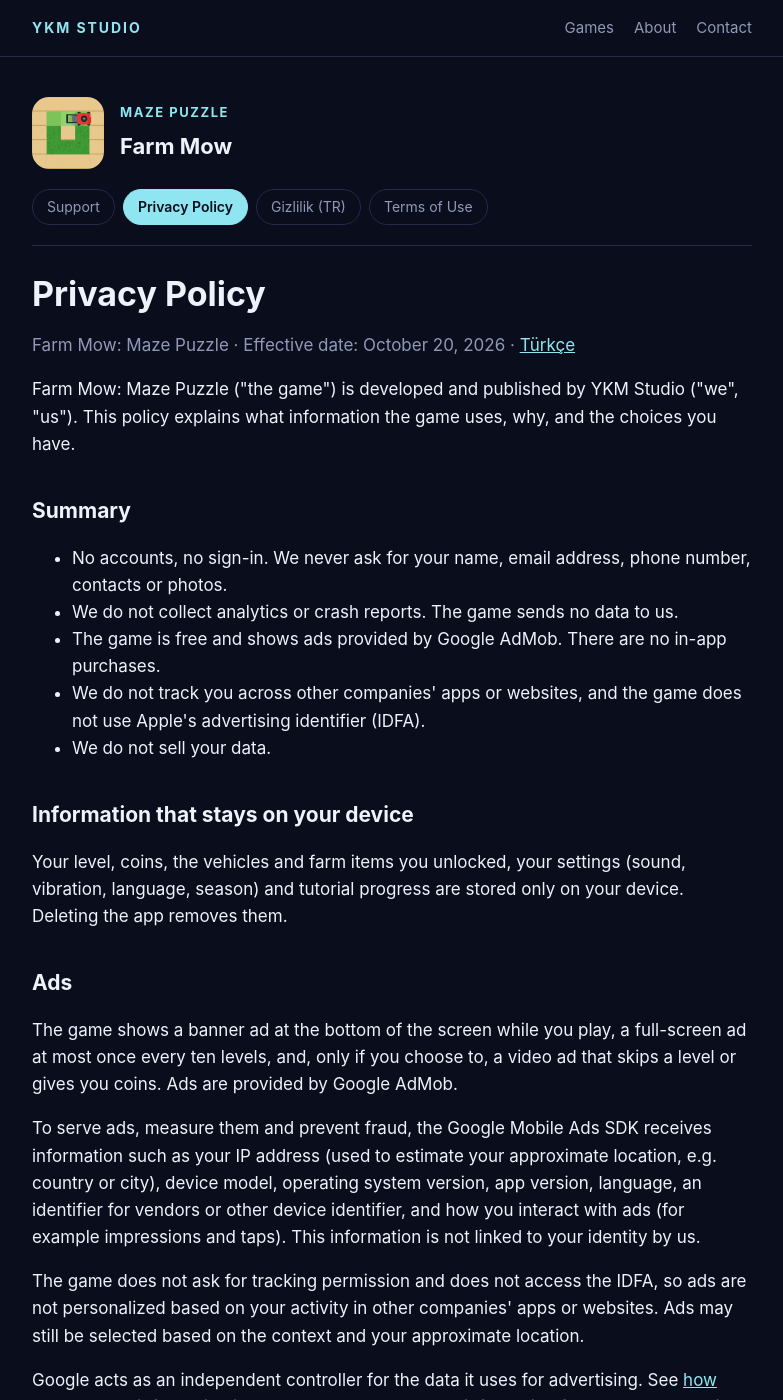
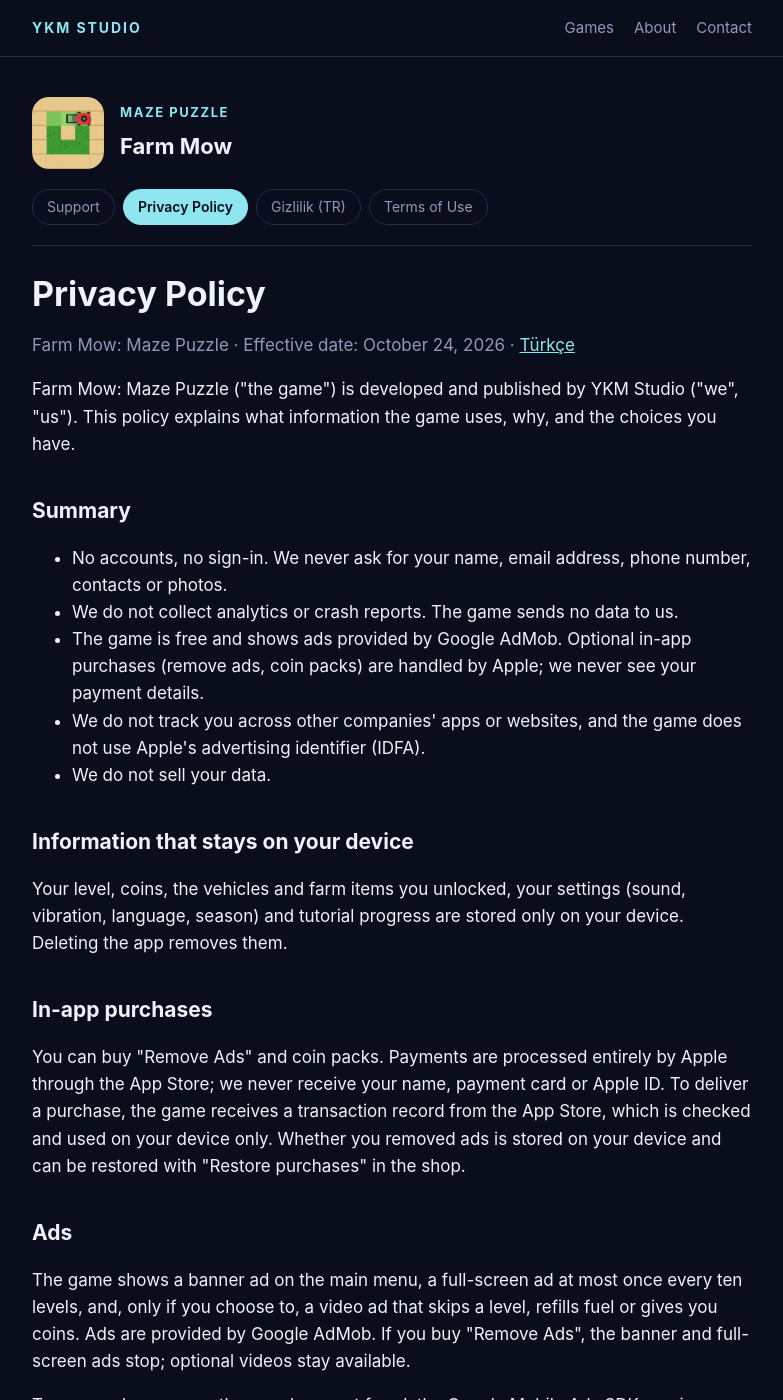
Before and after one commit to YKMStudio/ykmstudio.github.io, a Jekyll site: the page built from farmmow/privacy.html, in a window 1280 px wide and 1400 px high. Shown: the whole window, without its empty margins (248-1031 px from the left). Built offline with Jekyll 4.4.1, drawn with Linux system fonts in a browser that asks for light colours.

Commit message:
Farm Mow: privacy, terms and FAQ for in-app purchases and fuel
Co-Authored-By: Claude Opus 5.5 <noreply@anthropic.com>

```diff
--- a/farmmow/index.html
+++ b/farmmow/index.html
@@ -21,8 +21,10 @@ description: Farm Mow support, frequently asked questions, contact and credits.
 <p>Yes. The season changes every 100 levels by default; you can pick summer, autumn, winter or spring in Settings → Season.</p>
 <h3>Where is my progress saved?</h3>
 <p>Only on your device. Deleting the app deletes your level, coins, vehicles and farm.</p>
+<h3>What is fuel?</h3>
+<p>Every swipe uses one fuel. The tank is generous and always enough to finish the level. If you run out, fill up with coins, watch a short video for half a tank, or start the level again for free. Bigger vehicles have bigger tanks.</p>
 <h3>Are there ads or purchases?</h3>
-<p>The game is free and shows ads (Google AdMob). There are no in-app purchases. See the <a href="privacy.html">Privacy Policy</a>.</p>
+<p>The game is free and shows ads (Google AdMob). You can buy "Remove Ads" and coin packs in the shop; "Restore purchases" brings back Remove Ads on a new device. See the <a href="privacy.html">Privacy Policy</a>.</p>
 
 <h2 id="credits">Credits</h2>
 <p>Farm Mow uses these third-party assets. Thank you to their creators.</p>
--- a/farmmow/privacy.html
+++ b/farmmow/privacy.html
@@ -6,20 +6,22 @@ lang: en
 title: "Farm Mow – Privacy Policy"
 ---
 <h1>Privacy Policy</h1>
-<p class="updated">Farm Mow: Maze Puzzle · Effective date: October 20, 2026 · <a href="privacy-tr.html" lang="tr">Türkçe</a></p>
+<p class="updated">Farm Mow: Maze Puzzle · Effective date: October 24, 2026 · <a href="privacy-tr.html" lang="tr">Türkçe</a></p>
 <p>Farm Mow: Maze Puzzle ("the game") is developed and published by YKM Studio ("we", "us"). This policy explains what information the game uses, why, and the choices you have.</p>
 <h2>Summary</h2>
 <ul>
 <li>No accounts, no sign-in. We never ask for your name, email address, phone number, contacts or photos.</li>
 <li>We do not collect analytics or crash reports. The game sends no data to us.</li>
-<li>The game is free and shows ads provided by Google AdMob. There are no in-app purchases.</li>
+<li>The game is free and shows ads provided by Google AdMob. Optional in-app purchases (remove ads, coin packs) are handled by Apple; we never see your payment details.</li>
 <li>We do not track you across other companies' apps or websites, and the game does not use Apple's advertising identifier (IDFA).</li>
 <li>We do not sell your data.</li>
 </ul>
 <h2>Information that stays on your device</h2>
 <p>Your level, coins, the vehicles and farm items you unlocked, your settings (sound, vibration, language, season) and tutorial progress are stored only on your device. Deleting the app removes them.</p>
+<h2>In-app purchases</h2>
+<p>You can buy "Remove Ads" and coin packs. Payments are processed entirely by Apple through the App Store; we never receive your name, payment card or Apple ID. To deliver a purchase, the game receives a transaction record from the App Store, which is checked and used on your device only. Whether you removed ads is stored on your device and can be restored with "Restore purchases" in the shop.</p>
 <h2>Ads</h2>
-<p>The game shows a banner ad at the bottom of the screen while you play, a full-screen ad at most once every ten levels, and, only if you choose to, a video ad that skips a level or gives you coins. Ads are provided by Google AdMob.</p>
+<p>The game shows a banner ad on the main menu, a full-screen ad at most once every ten levels, and, only if you choose to, a video ad that skips a level, refills fuel or gives you coins. Ads are provided by Google AdMob. If you buy "Remove Ads", the banner and full-screen ads stop; optional videos stay available.</p>
 <p>To serve ads, measure them and prevent fraud, the Google Mobile Ads SDK receives information such as your IP address (used to estimate your approximate location, e.g. country or city), device model, operating system version, app version, language, an identifier for vendors or other device identifier, and how you interact with ads (for example impressions and taps). This information is not linked to your identity by us.</p>
 <p>The game does not ask for tracking permission and does not access the IDFA, so ads are not personalized based on your activity in other companies' apps or websites. Ads may still be selected based on the context and your approximate location.</p>
 <p>Google acts as an independent controller for the data it uses for advertising. See <a href="https://policies.google.com/technologies/ads">how Google uses information in ads</a> and <a href="https://policies.google.com/technologies/partner-sites">how Google uses information from apps that use its services</a>.</p>
--- a/farmmow/terms.html
+++ b/farmmow/terms.html
@@ -6,7 +6,7 @@ lang: en
 title: "Farm Mow – Terms of Use"
 ---
 <h1>Terms of Use</h1>
-<p class="updated">Farm Mow: Maze Puzzle · Effective date: October 20, 2026</p>
+<p class="updated">Farm Mow: Maze Puzzle · Effective date: October 24, 2026</p>
 <p>These terms apply to the Farm Mow: Maze Puzzle game ("the game") published by YKM Studio ("we", "us"). By downloading or playing the game you agree to them.</p>
 <h2>License</h2>
 <p>If you downloaded the game from the Apple App Store, your use is governed by Apple's <a href="https://www.apple.com/legal/internet-services/itunes/dev/stdeula/">Licensed Application End User License Agreement</a>, together with these terms. We grant you a personal, non-exclusive, non-transferable license to use the game on devices you own or control, for non-commercial entertainment.</p>
@@ -18,7 +18,7 @@ title: "Farm Mow – Terms of Use"
 <h2>Content and ownership</h2>
 <p>The game, its design, levels, name and logo belong to YKM Studio. Third-party 3D models, sounds, fonts and components are used under their own licenses; see the <a href="./#credits">credits</a>.</p>
 <h2>Ads and in-game items</h2>
-<p>The game is free and shows ads provided by third parties. We are not responsible for the content of third-party ads or the websites they link to. Coins, vehicles, farm items and other in-game items have no monetary value and cannot be exchanged for money.</p>
+<p>The game is free and shows ads provided by third parties. We are not responsible for the content of third-party ads or the websites they link to. Optional purchases are sold and billed by Apple under its terms; refunds are handled by Apple. Coins, vehicles, farm items and other in-game items have no monetary value outside the game and cannot be exchanged for money.</p>
 <h2>Updates and availability</h2>
 <p>We may update, change or discontinue the game or parts of it at any time. Progress is stored on your device; we are not responsible for progress lost when the app is deleted or the device is reset.</p>
 <h2>Privacy</h2>
```
Also changed, not shown: farmmow/privacy-tr.html (+5 -3 lines).
